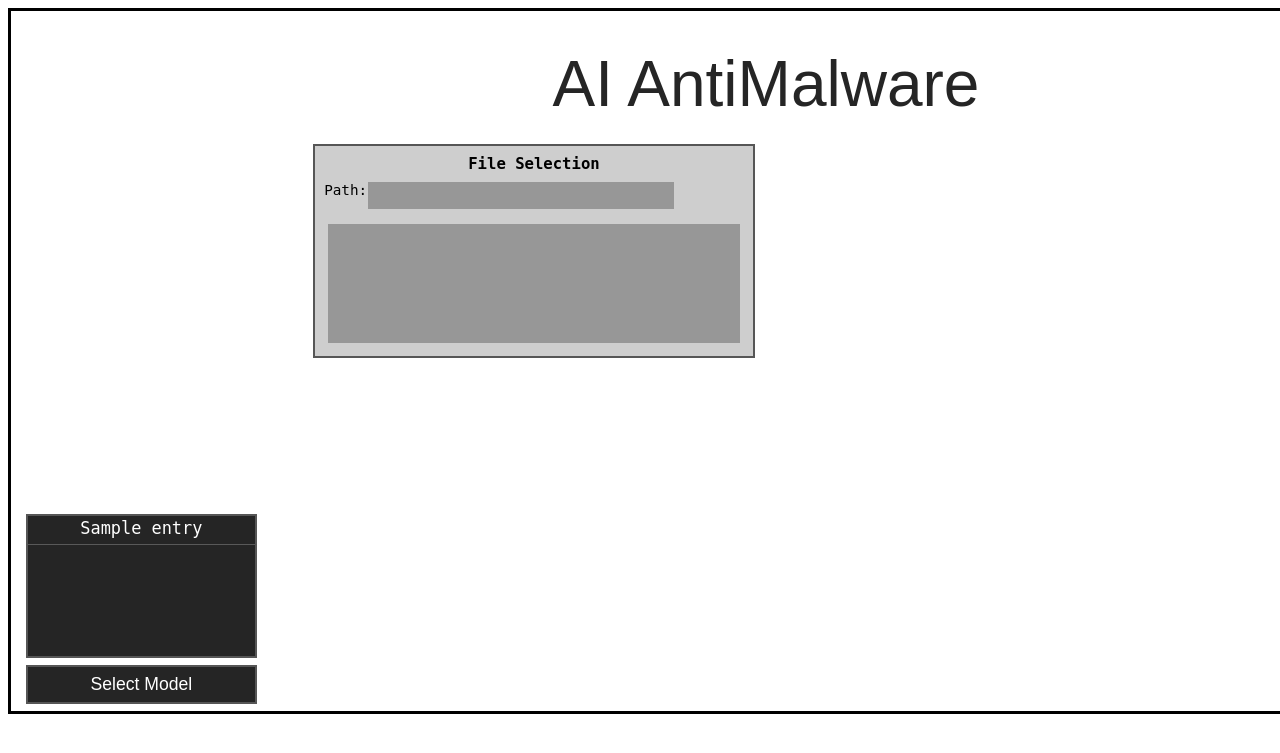
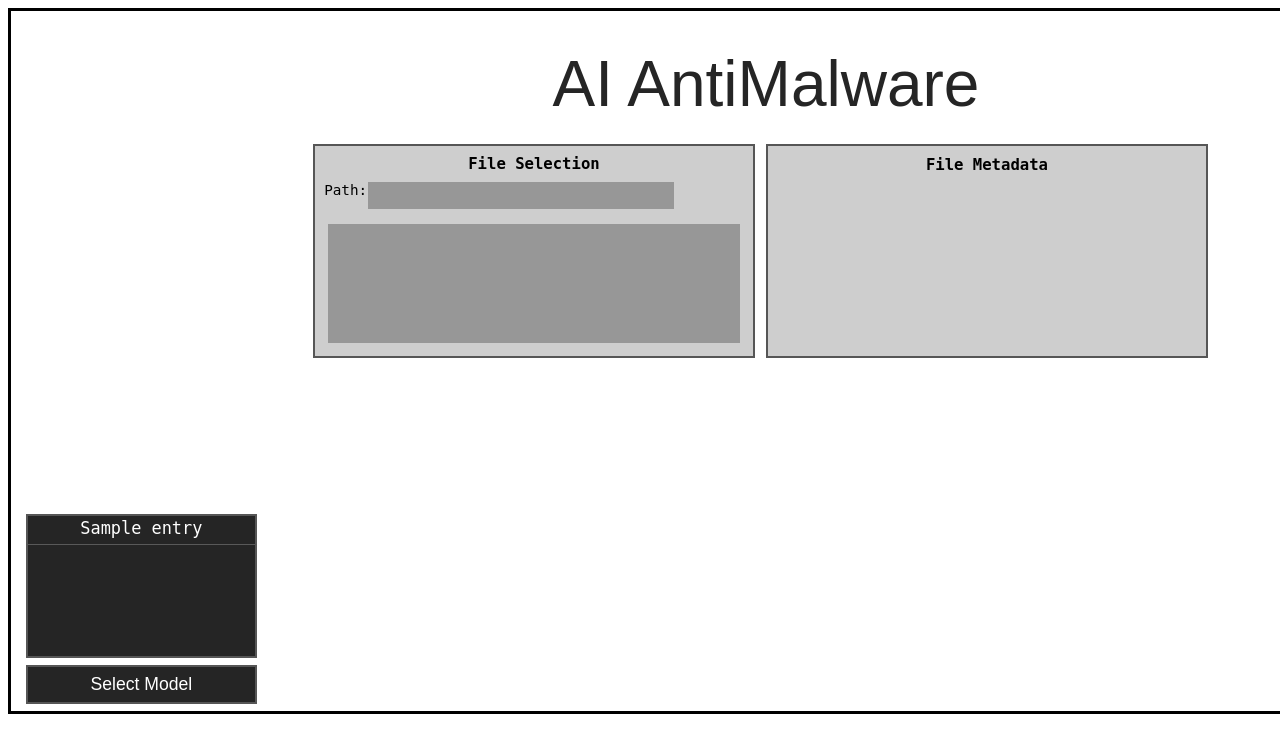
Before and after one commit to chriswee168/ai-file-scanner-app, a Django app: template server/main/templates/main/index.html in a window 1280 px wide; the page is wider, and only the part inside the window is pictured. Shown: the top 753 px of that part. Run offline with Django 5.2, Linux system fonts and the light colour scheme; the template is opened without the code that fills it: most values are stand-ins (such as "Sample title", 1, 10 or a date in 2020).

Commit message:
Create file metadata box
Displays metadata of file selected by user.

```diff
--- a/server/main/static/main/css/index.css
+++ b/server/main/static/main/css/index.css
@@ -119,6 +119,21 @@
     position: relative;
 }
 
+/* Box to display metadata of file. */
+#file-metadata
+{
+    background-color: rgb(206, 206, 206);
+    width: 29%;
+    height: 30%;
+    left: 50%;
+    bottom: 60.5%;
+    text-align: center;
+    position: relative;
+    border-style: solid;
+    border-width: 0.25vh;
+    border-color: rgb(86, 86, 86);
+}
+
 /* CSS rules for classes. */
 
 /* Title for div boxes. */
--- a/server/main/templates/main/index.html
+++ b/server/main/templates/main/index.html
@@ -35,6 +35,11 @@
                 <div id="path-textbox" contenteditable="true"></div>
                 <div id="file-list"></div>
             </div>
+
+            <!-- Box for displaying file metadata. -->
+            <div id="file-metadata">
+                <h3 class="div-title">File Metadata</h3>
+            </div>
         </div>
 
     </body>
```
